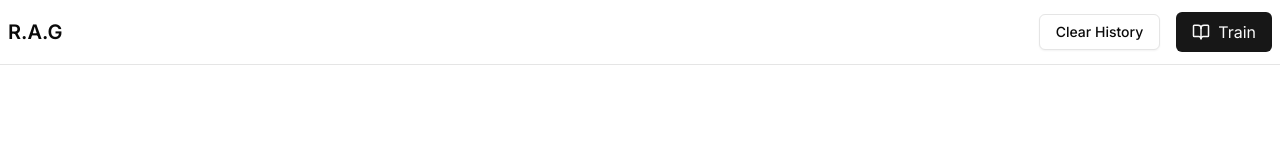
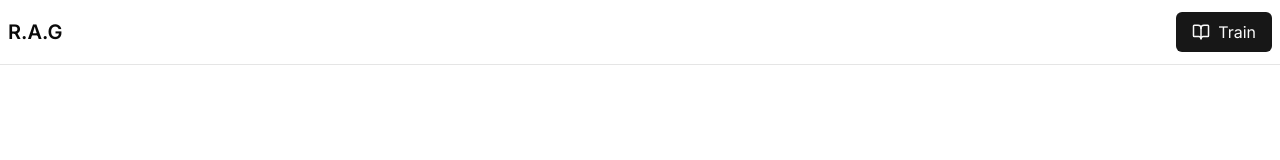
Before and after one commit to karandevhub/rag-ai-chatbot, a Next.js app: page / in a window 1280 px wide. Shown: the top 160 px of the page. Built offline with nearby package versions, Linux system fonts and the light colour scheme.

Commit message:
remove button

```diff
--- a/app/page.tsx
+++ b/app/page.tsx
@@ -9,7 +9,7 @@ import { Loader2, Send } from 'lucide-react';
 import HistoryLimitAlert from '@/components/HistoryLimitAlert';
 import Header from '@/components/Header';
 
-const HISTORY_LIMIT = 30;
+const HISTORY_LIMIT = 100;
 
 
 
--- a/components/Header.tsx
+++ b/components/Header.tsx
@@ -23,13 +23,6 @@ const Header: FC<Props> = ({ clearHistory }) => {
             <div className="container mx-auto px-2 py-3 flex items-center">
                 <h1 className="text-xl font-semibold">R.A.G</h1>
                 <div className="ml-auto flex items-center space-x-4">
-                    {isHome && <Button
-                        variant="outline"
-                        onClick={clearHistory}
-                        className="text-sm"
-                    >
-                        Clear History
-                    </Button>}
                     <Link
                         href={isHome ? '/teach' : '/'}
                         className="inline-flex items-center space-x-2 bg-primary text-primary-foreground px-4 py-2 rounded-md hover:bg-primary/90 transition-colors"
```
